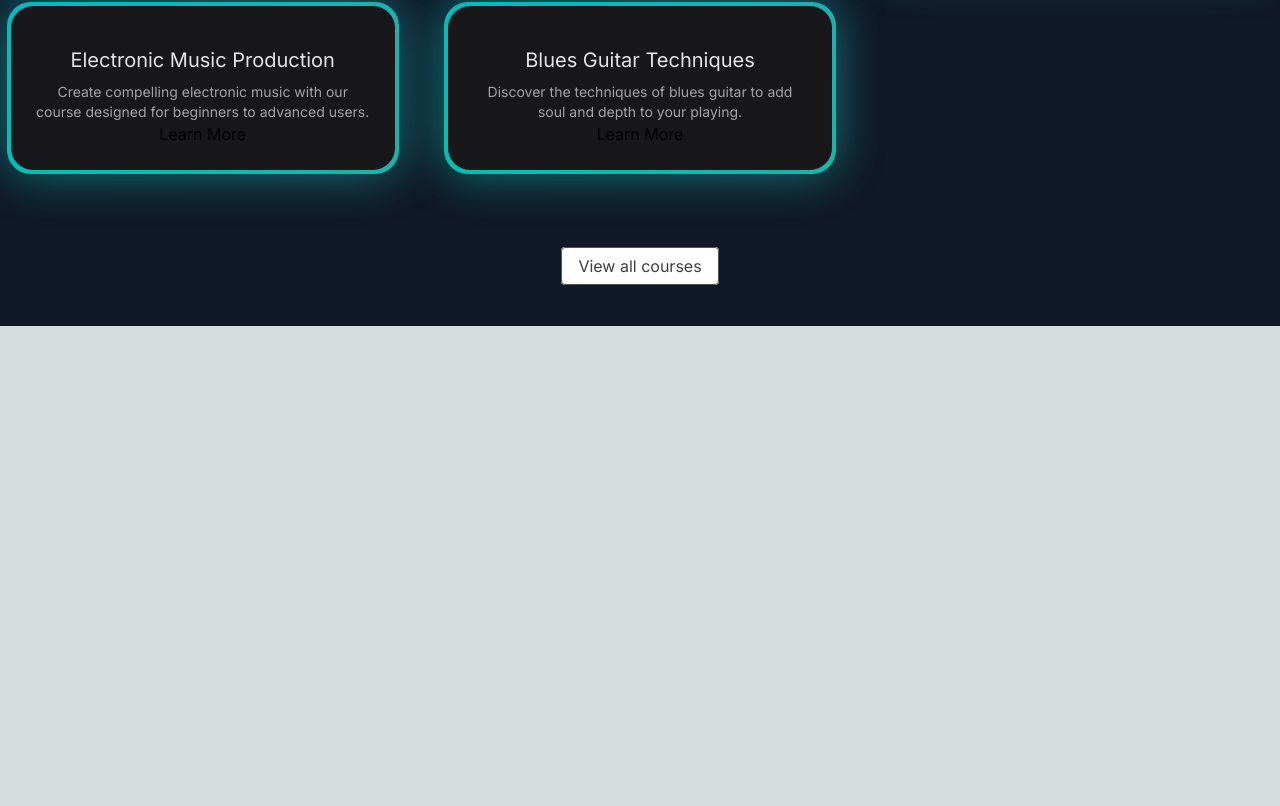
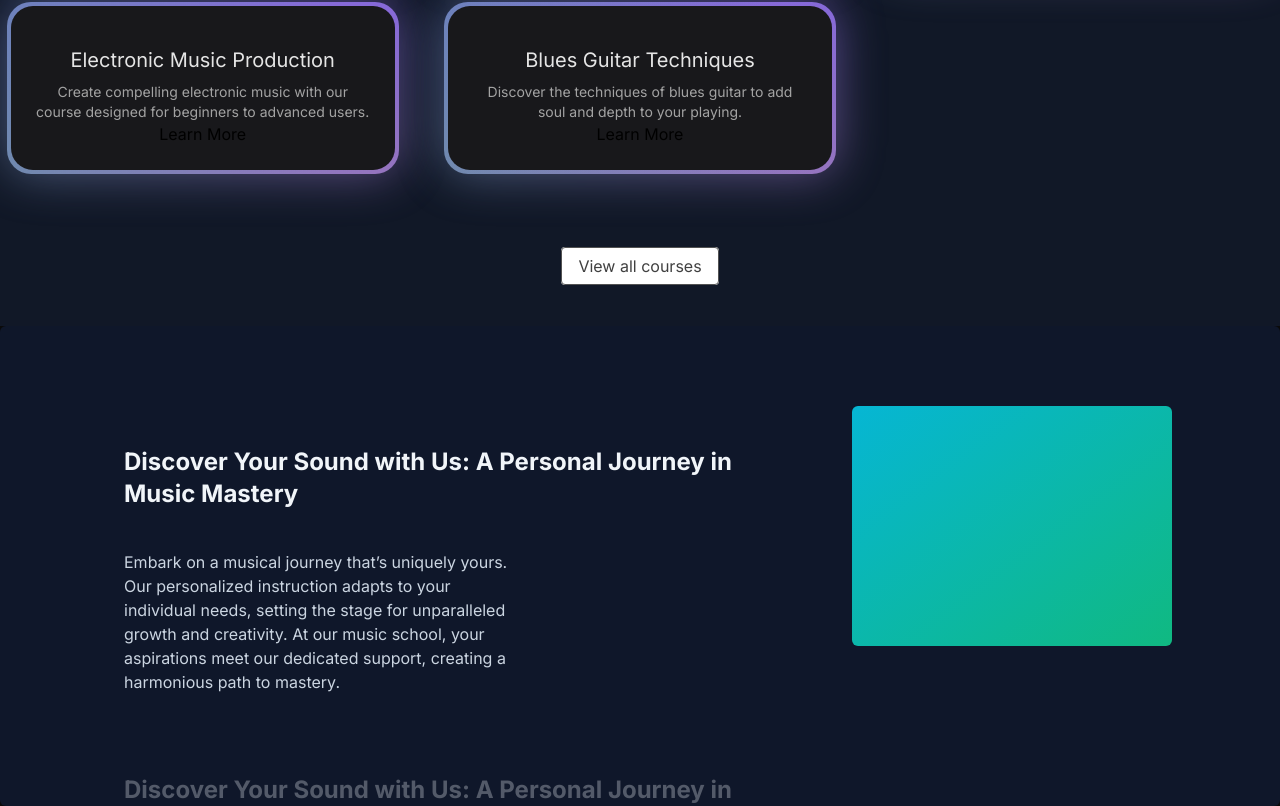
Before and after one commit to lokeshwar777/loki-aceternity-ui-learning, a Next.js app: page / in a window 1280 px wide. Shown: the part 1022-1828 px from the top of the page. Before the commit the page ends 1348 px from the top, so only its background shows below. Built offline with nearby package versions, Linux system fonts and the light colour scheme.

Commit message:
Implement sticky scroll reveal component

```diff
--- a/src/app/page.tsx
+++ b/src/app/page.tsx
@@ -1,5 +1,6 @@
 import FeaturedCourses from '@/components/FeaturedCourses'
 import HeroSection from '@/components/HeroSection'
+import WhyChooseUs from '@/components/ui/WhyChooseUs'
 import Image from 'next/image'
 
 export default function Home() {
@@ -8,6 +9,7 @@
       {/* <h1 className="text-3xl text-center">Loki Music Academy</h1> */}
       <HeroSection />
       <FeaturedCourses />
+      <WhyChooseUs />
     </main>
   )
 }
--- /dev/null
+++ b/src/components/ui/WhyChooseUs.tsx
@@ -0,0 +1,45 @@
+'use client'
+import React from 'react'
+import { StickyScroll } from '../ui/sticky-scroll-reveal'
+import Image from 'next/image'
+
+const musicAcademyContent = [
+  {
+    title: 'Discover Your Sound with Us: A Personal Journey in Music Mastery',
+    description:
+      'Embark on a musical journey that’s uniquely yours. Our personalized instruction adapts to your individual needs, setting the stage for unparalleled growth and creativity. At our music school, your aspirations meet our dedicated support, creating a harmonious path to mastery.'
+  },
+  {
+    title: 'Discover Your Sound with Us: A Personal Journey in Music Mastery',
+    description:
+      'Embark on a musical journey that’s uniquely yours. Our personalized instruction adapts to your individual needs, setting the stage for unparalleled growth and creativity. At our music school, your aspirations meet our dedicated support, creating a harmonious path to mastery.'
+  },
+  {
+    title: 'Discover Your Sound with Us: A Personal Journey in Music Mastery',
+    description:
+      'Embark on a musical journey that’s uniquely yours. Our personalized instruction adapts to your individual needs, setting the stage for unparalleled growth and creativity. At our music school, your aspirations meet our dedicated support, creating a harmonious path to mastery.'
+  },
+  {
+    title: 'Live Feedback & Engagement',
+    description:
+      'Immerse yourself in an interactive learning experience where feedback is immediate, just like real-time changes in a collaborative project. This approach enhances your understanding and mastery of music concepts and performance techniques.'
+  },
+  {
+    title: 'Cutting-Edge Curriculum',
+    description:
+      'Our curriculum is continuously updated to include the latest music education trends and technologies, ensuring you’re always learning with the most current and effective methods. Say goodbye to outdated materials and welcome an education that evolves with the industry.'
+  },
+  {
+    title: 'Limitless Learning Opportunities',
+    description:
+      'With our expansive resource library and dynamic course offerings, you’ll never find yourself without something new to explore. Our platform provides continuous opportunities for growth, ensuring your musical skills are always advancing.'
+  }
+]
+
+function WhyChooseUs() {
+  return <div>
+    <StickyScroll content={musicAcademyContent} />
+  </div>
+}
+
+export default WhyChooseUs
--- /dev/null
+++ b/src/components/ui/sticky-scroll-reveal.tsx
@@ -0,0 +1,105 @@
+'use client'
+import React, { useRef } from 'react'
+import { useMotionValueEvent, useScroll } from 'framer-motion'
+import { motion } from 'framer-motion'
+import { cn } from '@/utils/cn'
+
+export const StickyScroll = ({
+  content,
+  contentClassName
+}: {
+  content: {
+    title: string
+    description: string
+    content?: React.ReactNode | any
+  }[]
+  contentClassName?: string
+}) => {
+  const [activeCard, setActiveCard] = React.useState(0)
+  const ref = useRef<any>(null)
+  const { scrollYProgress } = useScroll({
+    // uncomment line 22 and comment line 23 if you DONT want the overflow container and want to have it change on the entire page scroll
+    // target: ref
+    container: ref,
+    offset: ['start start', 'end start']
+  })
+  const cardLength = content.length
+
+  useMotionValueEvent(scrollYProgress, 'change', (latest) => {
+    const cardsBreakpoints = content.map((_, index) => index / cardLength)
+    const closestBreakpointIndex = cardsBreakpoints.reduce(
+      (acc, breakpoint, index) => {
+        const distance = Math.abs(latest - breakpoint)
+        if (distance < Math.abs(latest - cardsBreakpoints[acc])) {
+          return index
+        }
+        return acc
+      },
+      0
+    )
+    setActiveCard(closestBreakpointIndex)
+  })
+
+  const backgroundColors = [
+    'var(--slate-900)',
+    'var(--black)',
+    'var(--neutral-900)'
+  ]
+  const linearGradients = [
+    'linear-gradient(to bottom right, var(--cyan-500), var(--emerald-500))',
+    'linear-gradient(to bottom right, var(--pink-500), var(--indigo-500))',
+    'linear-gradient(to bottom right, var(--orange-500), var(--yellow-500))'
+  ]
+  return (
+    <motion.div
+      animate={{
+        backgroundColor: backgroundColors[activeCard % backgroundColors.length]
+      }}
+      className="h-[30rem] overflow-y-auto flex justify-center relative space-x-10 rounded-md p-10"
+      ref={ref}
+    >
+      <div className="div relative flex items-start px-4">
+        <div className="max-w-2xl">
+          {content.map((item, index) => (
+            <div key={item.title + index} className="my-20">
+              <motion.h2
+                initial={{
+                  opacity: 0
+                }}
+                animate={{
+                  opacity: activeCard === index ? 1 : 0.3
+                }}
+                className="text-2xl font-bold text-slate-100"
+              >
+                {item.title}
+              </motion.h2>
+              <motion.p
+                initial={{
+                  opacity: 0
+                }}
+                animate={{
+                  opacity: activeCard === index ? 1 : 0.3
+                }}
+                className="text-kg text-slate-300 max-w-sm mt-10"
+              >
+                {item.description}
+              </motion.p>
+            </div>
+          ))}
+          <div className="h-40" />
+        </div>
+      </div>
+      <motion.div
+        animate={{
+          background: linearGradients[activeCard % linearGradients.length]
+        }}
+        className={cn(
+          'hidden lg:block h-60 w-80 rounded-md bg-white sticky top-10 overflow-hidden',
+          contentClassName
+        )}
+      >
+        {content[activeCard].content ?? null}
+      </motion.div>
+    </motion.div>
+  )
+}
```
